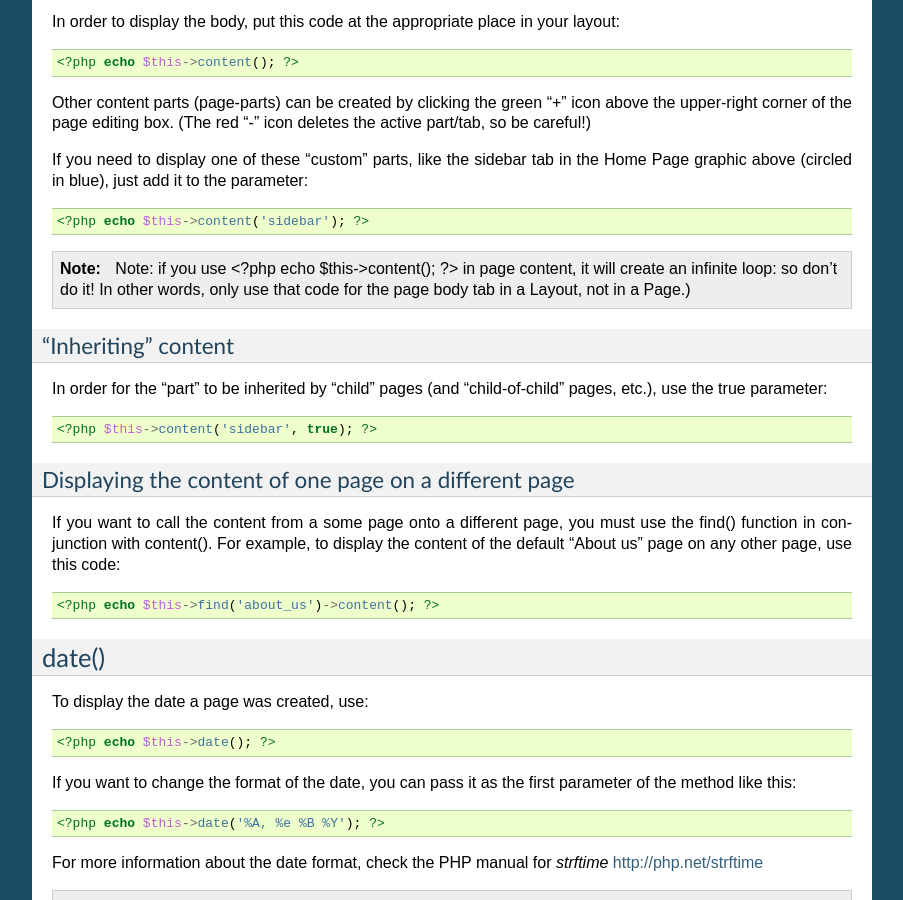
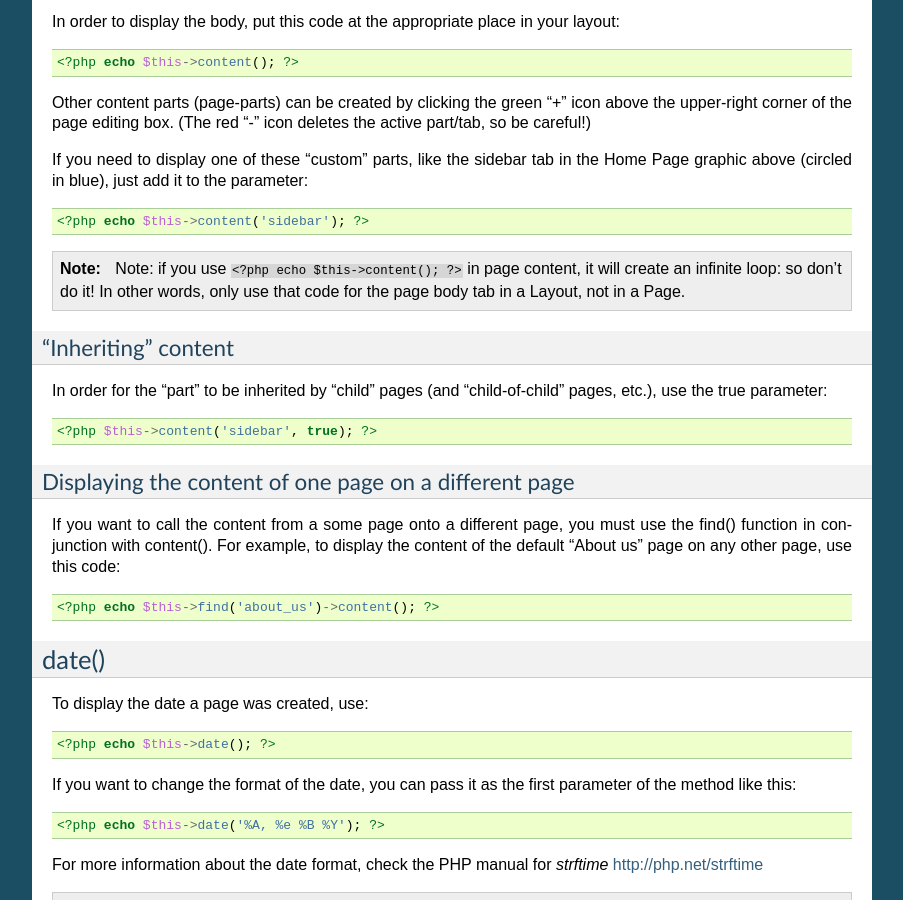
Before and after one commit to wolfcms/docs.wolfcms.org, a Sphinx documentation site: the page built from source/functions.rst, in a window 1280 px wide and 900 px high, scrolled down 3452 px. Shown: the whole window, without its empty margins (198-1101 px from the left). Built offline with Sphinx 7.4.7, drawn with Linux system fonts in a browser that asks for light colours; pages that are not in the unit, such as notebooks, are missing from menus.

Commit message:
Typo fix (first docs commit for dajare)

```diff
--- a/source/functions.rst
+++ b/source/functions.rst
@@ -202,7 +202,7 @@ If you need to display one of these "custom" parts, like the sidebar tab in the
 
 	<?php echo $this->content('sidebar'); ?>
 
-.. note:: Note: if you use <?php echo $this->content(); ?> in page content, it will create an infinite loop: so don’t do it! In other words, only use that code for the page body tab in a Layout, not in a Page.)
+.. note:: Note: if you use ``<?php echo $this->content(); ?>`` in page content, it will create an infinite loop: so don’t do it! In other words, only use that code for the page body tab in a Layout, not in a Page.
 
 "Inheriting" content
 ++++++++++++++++++++
```
